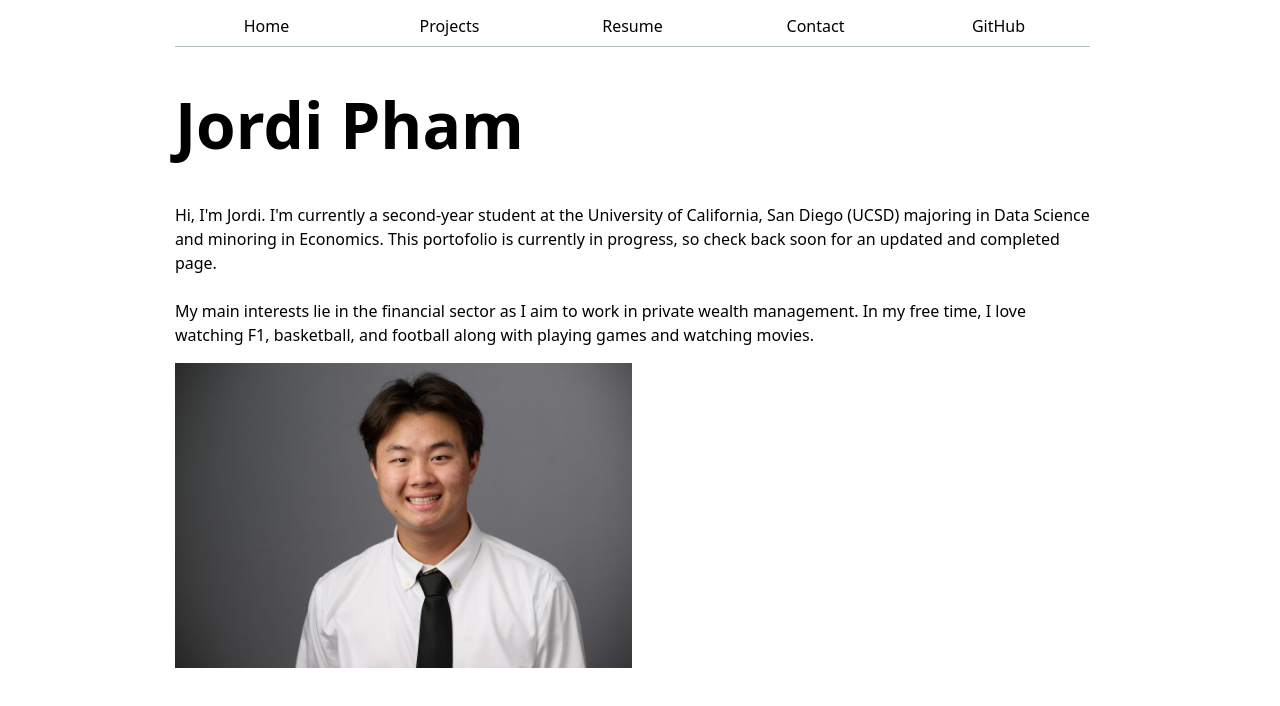
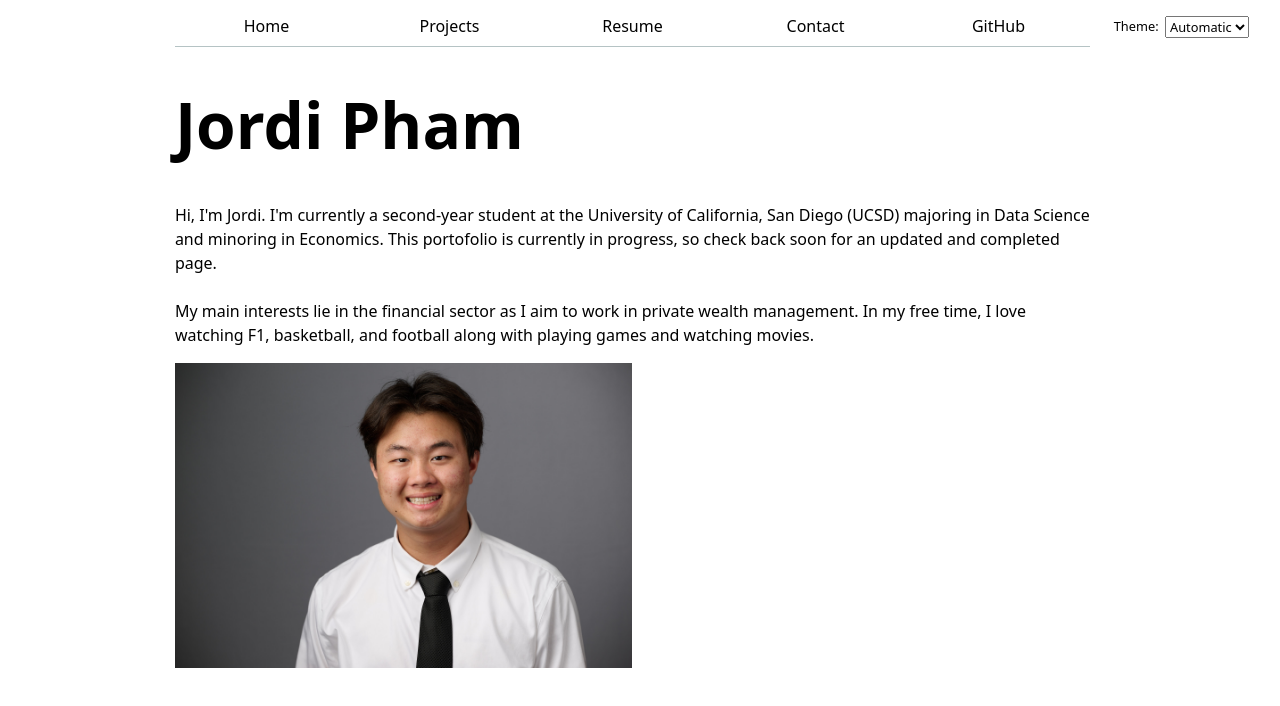
Before and after one commit to jordipham/portfolio, a plain HTML site: page index.html in a window 1280 px wide. Drawn offline with Linux system fonts and the light colour scheme.

Commit message:
Completed Step 4 for dark-light mode switch on site

```diff
--- a/global.js
+++ b/global.js
@@ -60,3 +60,35 @@ for (let p of pages) {
     // Append the <a> element to the <nav>
     nav.append(a);
 }
+
+// Step 4 - Light Dark Modes
+document.body.insertAdjacentHTML(
+    'afterbegin',
+    `
+        <div class="color-scheme">
+            <label for="theme-select">Theme:</label>
+            <select id="theme-select">
+                <option value="light dark">Automatic</option>
+                <option value="light">Light</option>
+                <option value="dark">Dark</option>
+            </select>
+        </div>`,
+  );
+
+const themeSelect = document.querySelector('#theme-select');
+
+function setColorScheme(scheme) {
+  document.documentElement.style.setProperty('color-scheme', scheme);
+  localStorage.setItem('colorScheme', scheme);
+}
+
+themeSelect.addEventListener('input', function(event) {
+  setColorScheme(event.target.value);
+});
+
+const storedColorScheme = localStorage.getItem('colorScheme');
+if (storedColorScheme) {
+  setColorScheme(storedColorScheme);
+  // Update the select dropdown to reflect the loaded preference
+  themeSelect.value = storedColorScheme;
+}
--- a/style.css
+++ b/style.css
@@ -6,6 +6,7 @@
 /* Stabilize nav bar */
 html {
   scrollbar-gutter: stable;
+  color-scheme: light dark; /* for dark light mode things */
 }
 
 /* Centers the Content, Helps with Zoom/Resizing */
@@ -21,10 +22,11 @@ body {
 
 /* Navigation Menu */
 nav {
+    --border-color: oklch(50% 10% 200 / 40%); /* Defined border color variable */
     display: flex;
     border-bottom-width: 1px;
     border-bottom-style: solid;
-    border-bottom-color: oklch(80% 3% 200);
+    border-bottom-color: var(--border-color); /* new color for nav bar that adapts better for light dark modes */
     margin-bottom: 1em;
   }
 
@@ -41,7 +43,7 @@ nav a:hover {
     border-bottom: 0.4em;
     border-bottom-color: var(--color-accent);
     border-bottom-style: solid;
-    background-color: oklch(from var(--color-accent) 95% 5% h);
+    background-color: color-mix(in oklch, var(--color-accent), canvas 85%);
     padding-bottom: 0;
   }
 
@@ -49,6 +51,22 @@ nav a.current {
     border-bottom: 0.4em solid oklch(80% 3% 200);
     padding-bottom: 0.4em;
   }
+
+ /* Light Dark Switch */
+ .color-scheme {
+  position: absolute; /* Take it out of normal flow */
+  top: 1rem;       /* Adjust vertical position as needed */
+  right: 1rem;      /* Adjust horizontal position as needed */
+  font-size: 80%;   /* Optional: Adjust font size */
+  display: flex;      /* To align label and select horizontally */
+  align-items: center; /* Vertically center the label and select */
+  gap: 0.5em;       /* Optional: Space between label and select */
+}
+
+.color-scheme select {
+  /* Optional: Style the select dropdown if needed */
+  font: inherit; /* Inherit font styles from the body */
+}
 
 /* Formatting the Contacts Page */
 form {
```
